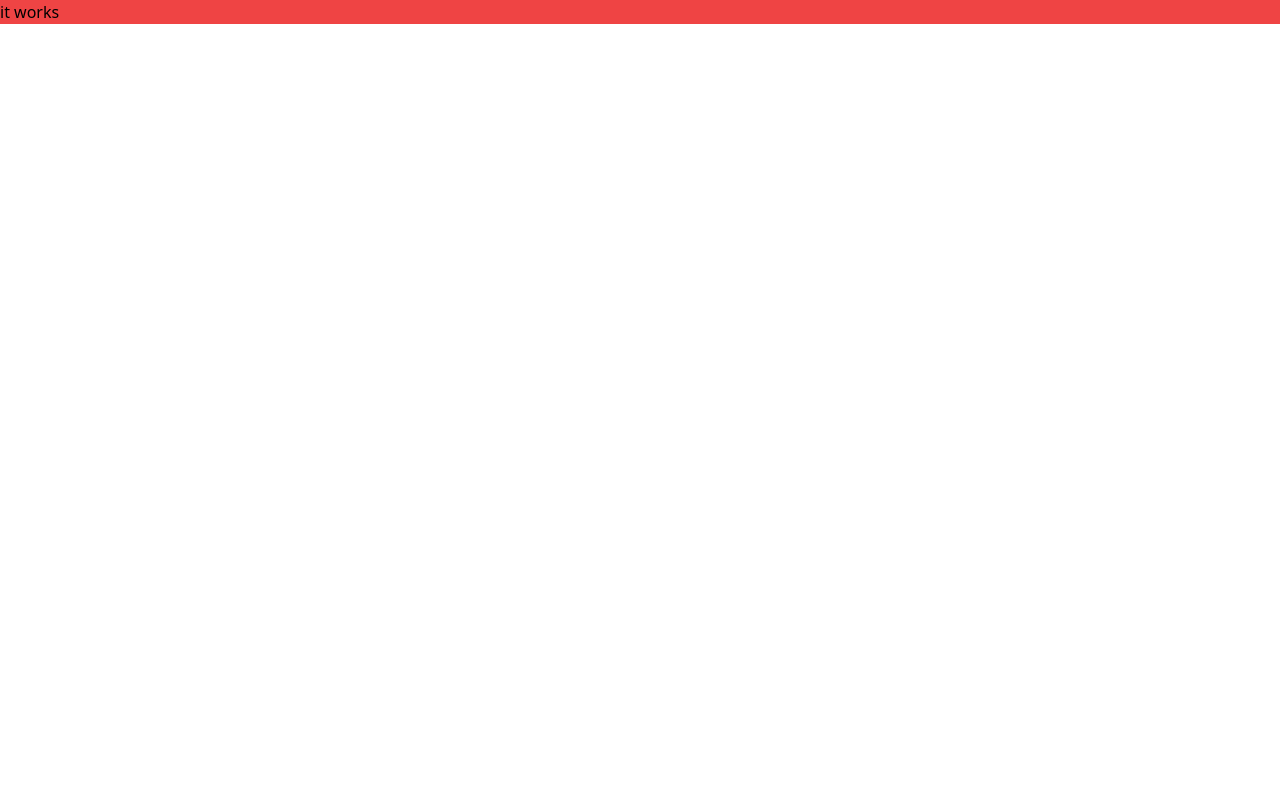
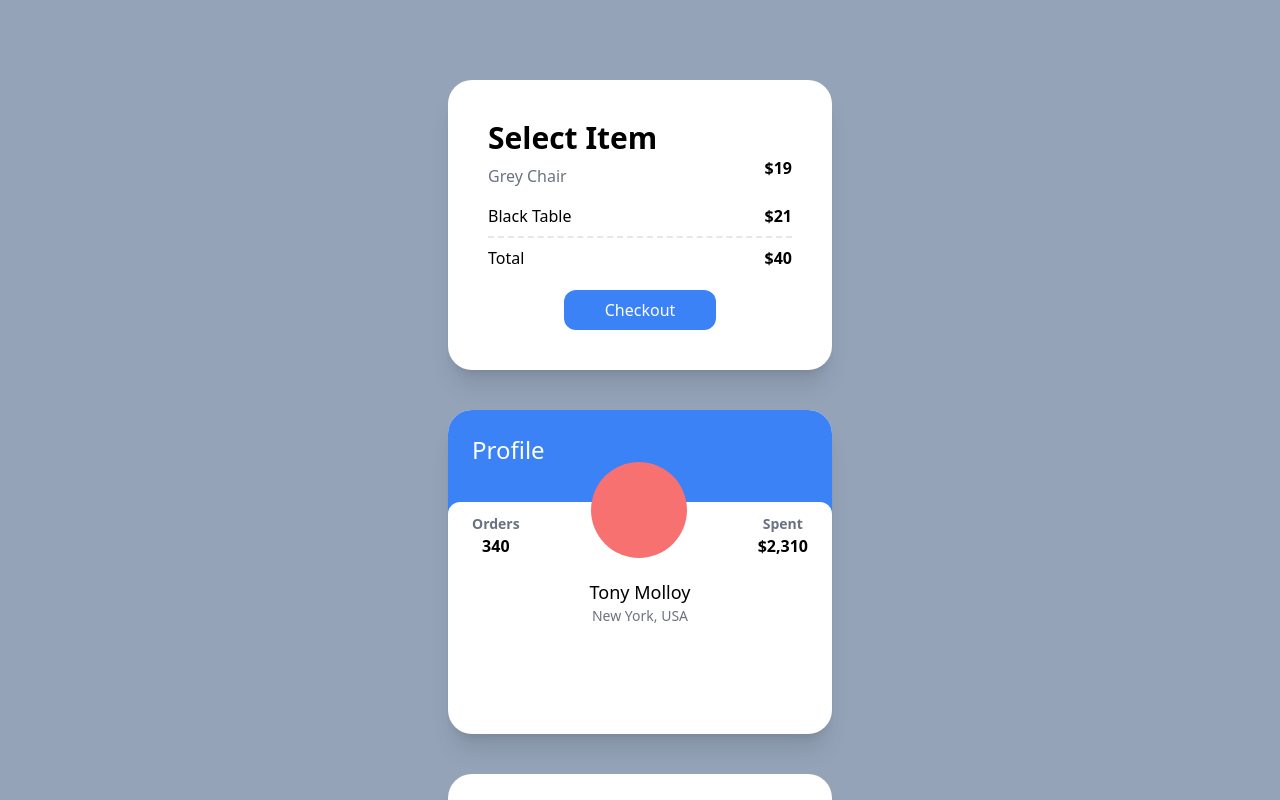
Before and after one commit to taehyeon0412/next_market, a Next.js app: page / in a window 1280 px wide. Shown: the top 800 px of the page. Built offline with nearby package versions, Linux system fonts and the light colour scheme.

Commit message:
tailwind 연습(1)

```diff
--- a/pages/index.tsx
+++ b/pages/index.tsx
@@ -1,7 +1,54 @@
 export default function Home() {
   return (
-    <div className="bg-red-500 text-center flex">
-      <h1 className="text-black">it works</h1>
+    <div className="bg-slate-400 py-20 px-10 grid gap-10 justify-center">
+      <div className="bg-white p-10 rounded-3xl shadow-xl w-96">
+        <span className="font-semibold text-3xl">Select Item</span>
+        <div className="flex justify-between mb-2">
+          <span className="text-gray-500 my-2">Grey Chair</span>
+          <span className="font-semibold">$19</span>
+        </div>
+        <div className="flex justify-between">
+          <span>Black Table</span>
+          <span className="font-semibold">$21</span>
+        </div>
+        <div className="flex justify-between mt-2 pt-2 border-t-2 border-dashed">
+          <span>Total</span>
+          <span className="font-semibold">$40</span>
+        </div>
+        <div className="mt-5 bg-blue-500 text-white p-2 text-center rounded-xl w-1/2 mx-auto">
+          Checkout
+        </div>
+      </div>
+
+      <div className="bg-white overflow-hidden rounded-3xl shadow-xl w-96">
+        <div className="bg-blue-500 p-6 pb-14 ">
+          <span className="text-white text-2xl">Profile</span>
+        </div>
+
+        <div className="rounded-xl p-6 bg-white relative -top-5">
+          <div className="flex relative -top-16 items-end justify-between">
+            <div className="flex flex-col items-center">
+              <span className="text-sm text-gray-500 font-bold">Orders</span>
+              <span className="font-bold">340</span>
+            </div>
+
+            <div className="h-24 w-24 bg-red-400 rounded-full" />
+
+            <div className="flex flex-col items-center">
+              <span className="text-sm text-gray-500 font-bold">Spent</span>
+              <span className="font-bold">$2,310</span>
+            </div>
+          </div>
+
+          <div className="relative mt-5 flex flex-col items-center -top-16">
+            <span className="text-lg font-medium">Tony Molloy</span>
+            <span className="text-sm text-gray-500">New York, USA</span>
+          </div>
+        </div>
+      </div>
+
+      <div className="bg-white p-10 rounded-3xl shadow-xl w-96"></div>
+      <div className="bg-white p-10 rounded-3xl shadow-xl w-96"></div>
     </div>
   );
 }
```
